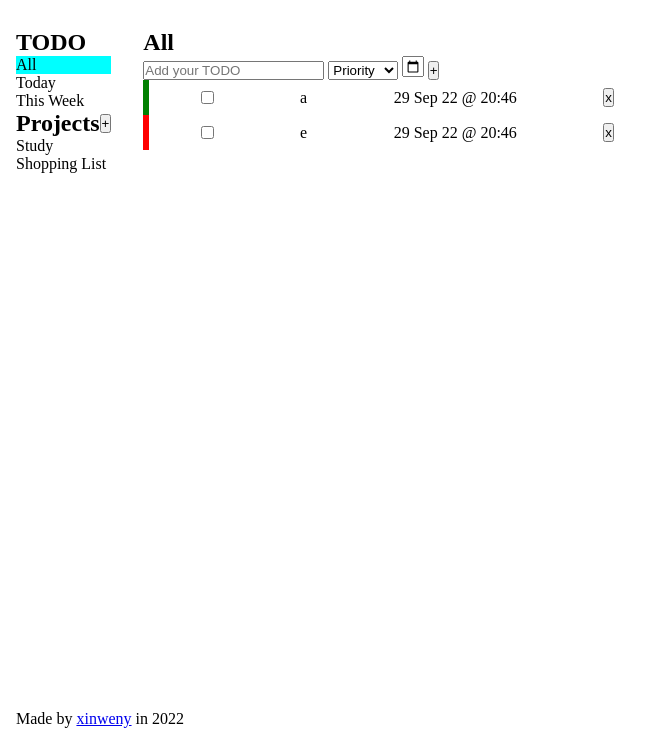
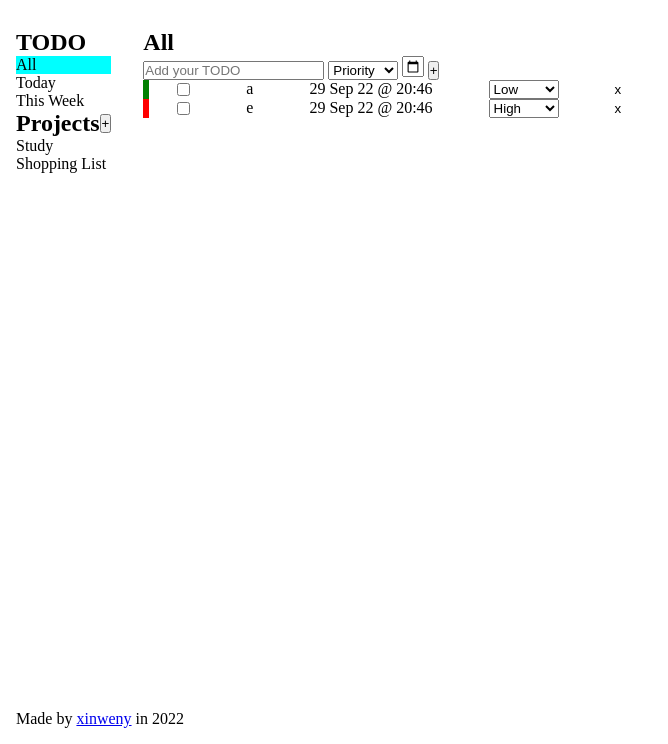
Before and after one commit to xinweny/todo-list, a website built with webpack: page src/index.html in a window 1280 px wide. Shown: the part 56-800 px from the top of the page, without its empty margins (0-668 px from the left). Built offline with nearby package versions, Linux system fonts and the light colour scheme; files whose address does not match are found by name.

Commit message:
Add edit todo priority functionality

```diff
--- a/src/Controller.js
+++ b/src/Controller.js
@@ -56,7 +56,9 @@ const Controller = (() => {
 	const handleToggleComplete = todo => todo.toggleComplete();
 
 	const handleEditTodo = (id, group, property, value) => {
-		const newValue = (property == 'dueDate') ? new Date(value) : value;
+		const newValue = value;
+
+		if (property == 'dueDate') newValue = new Date(value);
 
 		Model.editTodo(id, property, newValue);
 		_determineTodosRender(group);
@@ -82,6 +84,7 @@ const Controller = (() => {
 			View.bindToggleComplete(todo, handleToggleComplete);
 			View.bindEditTodoTitle(todo.id, handleEditTodo);
 			View.bindEditTodoDueDate(todo.id, handleEditTodo);
+			View.bindEditTodoPriority(todo.id, handleEditTodo);
 			View.bindDeleteTodo(todo, handleDeleteTodo);
 		}
 	}
--- a/src/style.css
+++ b/src/style.css
@@ -75,10 +75,18 @@ input[type="datetime-local"]::-webkit-datetime-edit {
 .todo-card {
 	width: 500px;
 	display: flex;
-	align-items: center;
+	align-items: stretch;
 	justify-content: space-around;
 	border-left: 6px solid black;
-	padding: 8px;
+}
+
+.todo-priority {
+
+}
+
+.delete-todo-btn {
+	background-color: transparent;
+	border: none;
 }
 
 .completed p:first-of-type {
--- a/src/view.js
+++ b/src/view.js
@@ -71,25 +71,37 @@ const View = (() => {
 		const deleteBtn = _createElement('button', 'delete-todo-btn');
 		deleteBtn.textContent = 'x';
 
+		const todoPriority = _createElement('select', 'todo-priority');
+		for (const priority of ['none', 'low', 'medium', 'high']) {
+			const option = _createElement('option');
+			option.value = priority;
+			option.textContent = priority.charAt(0).toUpperCase() + priority.slice(1);
+			todoPriority.appendChild(option);
+		}
+
+		switch (todo.priority) {
+			case 'low':
+				todoPriority.value = 'low';
+				todoCard.style.borderLeftColor = 'green'; break;
+			case 'medium':
+				todoPriority.value = 'medium';
+				todoCard.style.borderLeftColor = 'orange'; break;
+			case 'high':
+				todoPriority.value = 'high';
+				todoCard.style.borderLeftColor = 'red'; break;
+			default:
+				break;
+		}
+
 		_appendChildren(todoCard, [
 			checkbox,
 			titleText,
 			editTitleForm,
 			dueDateText,
 			editDueDateForm,
+			todoPriority,
 			deleteBtn
 		]);
-
-		switch (todo.priority) {
-			case 'low':
-				todoCard.style.borderLeftColor = 'green'; break;
-			case 'medium':
-				todoCard.style.borderLeftColor = 'orange'; break;
-			case 'high':
-				todoCard.style.borderLeftColor = 'red'; break;
-			default:
-				break;
-		}
 
 		return todoCard
 	}
@@ -292,6 +304,16 @@ const View = (() => {
 		});
 	}
 
+	function bindEditTodoPriority(id, handler) {
+		const editPriorityForm = _getTodoCardChild(id, 'todo-priority');
+
+		editPriorityForm.addEventListener('change', event => {
+			const newPriority = editPriorityForm.value;
+
+			handler(id, _getTodoGroup(), 'priority', newPriority);
+		})
+	}
+
 	function bindToggleProjectForm() {
 		_elements.addProjectBtn.addEventListener('click', event => {
 			const display = _elements.projectTitleInput.style.display;
@@ -373,6 +395,7 @@ const View = (() => {
 		bindToggleComplete,
 		bindEditTodoTitle,
 		bindEditTodoDueDate,
+		bindEditTodoPriority,
 		bindAddProject,
 		bindEditProject,
 		bindDeleteProject
```
Also changed, not shown: dist/main.js.
